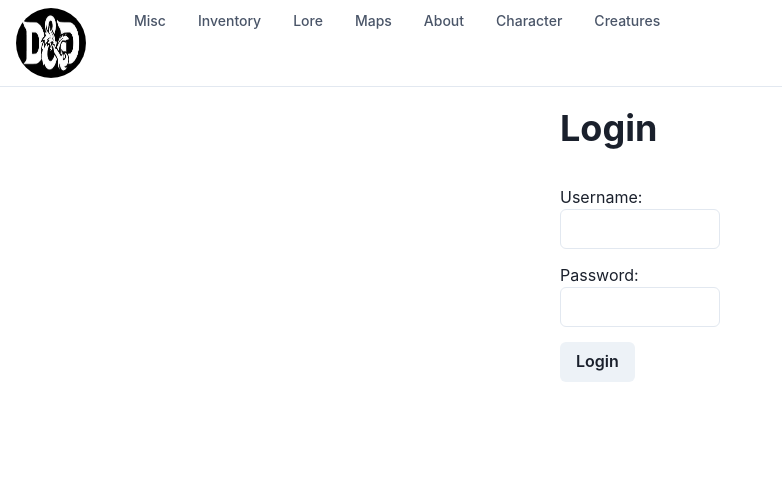
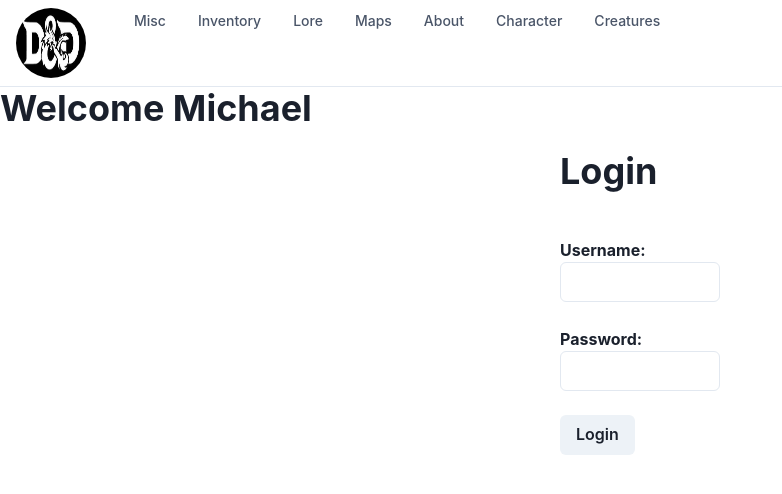
Before and after one commit to Napiorski/rpg-player-app, a Next.js app: page /login in a window 1280 px wide. Shown: the top 494 px of the page, without its empty margins (0-782 px from the left). Built offline with nearby package versions, Linux system fonts and the light colour scheme.

Commit message:
added and edited the onSubmit in the login page

```diff
--- a/components/label-input/index.tsx
+++ b/components/label-input/index.tsx
@@ -16,6 +16,32 @@ type LabelInputProps = {
   registerId: string;
   register: UseFormRegister<CharacterSheetInputs>;
   errors?: Partial<FieldErrorsImpl<CharacterSheetInputs>>;
+  type?:
+    | "tel"
+    | "text"
+    | "number"
+    | "password"
+    | "email"
+    | "search"
+    | "url"
+    | "date"
+    | "datetime-local"
+    | "month"
+    | "time"
+    | "week"
+    | "color"
+    | "file"
+    | "range"
+    | "image"
+    | "checkbox"
+    | "radio"
+    | "submit"
+    | "reset"
+    | "button"
+    | "hidden"
+    | "file"
+    | "file[]"
+    | undefined;
 };
 
 export function LabelInput({
@@ -23,18 +49,18 @@ export function LabelInput({
   registerId,
   register,
   errors,
+  type = "text",
 }: LabelInputProps) {
   return (
     <>
-      <Text mb="8px" fontWeight={"bold"}>
-        {label}
-        {errors && errors[registerId] && (
-          <Box pl={"15px"} display="inline-flex">
-            <Warning>* This field is required</Warning>
-          </Box>
-        )}
-      </Text>
+      <Text fontWeight={"bold"}>{label}</Text>
+      {errors && errors[registerId] && (
+        <Box pl={"10px"} display="inline-flex">
+          <Warning>* This field is required</Warning>
+        </Box>
+      )}
       <Input
+        type={type}
         borderColor={errors && errors[registerId] ? "red" : "inherit"}
         {...register(registerId, { required: true })}
       />
--- a/pages/_app.tsx
+++ b/pages/_app.tsx
@@ -3,17 +3,20 @@ import { ChakraProvider } from "@chakra-ui/react";
 import { AppProps } from "next/app";
 import { QueryClient, QueryClientProvider } from "react-query";
 import { Navbar } from "../components/navbar";
+import { AppProvider } from "context/providers/app-provider";
 
 const queryClient = new QueryClient();
 
 function MyApp({ Component, pageProps }: AppProps) {
   return (
+    <AppProvider>
       <QueryClientProvider client={queryClient}>
         <ChakraProvider>
           <Navbar />
           <Component {...pageProps} />
         </ChakraProvider>
       </QueryClientProvider>
+    </AppProvider>
   );
 }
 
--- a/pages/login/index.tsx
+++ b/pages/login/index.tsx
@@ -1,7 +1,9 @@
+import * as React from "react";
 import Image from "next/image";
 import { Inter } from "@next/font/google";
 import styles from "../styles/Home.module.css";
 import {
+  Box,
   Button,
   Card,
   Center,
@@ -10,12 +12,33 @@ import {
   Heading,
   Input,
 } from "@chakra-ui/react";
+import { AppContext } from "context/providers/app-provider";
+import { LabelInput } from "components/label-input";
+import { useForm, SubmitHandler } from "react-hook-form";
 
 const inter = Inter({ subsets: ["latin"] });
 
+export type LoginInputs = {
+  [key: string]: string;
+};
+
 export default function Login() {
+  const {
+    register,
+    handleSubmit,
+    watch,
+    formState: { errors },
+  } = useForm<LoginInputs>();
+
+  const onSubmit: SubmitHandler<LoginInputs> = (data) => {
+    // TODO: send the data to the server and get a response
+    console.log(data);
+  };
+
+  const { user, login, logout } = React.useContext(AppContext);
   return (
-    <>
+    <form onSubmit={handleSubmit(onSubmit)}>
+      {user && <Heading>Welcome {user}</Heading>}
       <Grid
         gridTemplateColumns="repeat(7, 1fr)"
         gridTemplateRows="20% 20% 20% 20% 20%"
@@ -25,16 +48,28 @@ export default function Login() {
         <GridItem gridColumnStart={4}>
           <Heading>Login</Heading>
         </GridItem>
-        <GridItem gridColumnStart={4}>
-          Username: <Input></Input>
+        <GridItem gridColumnStart={4} mb={50}>
+          <LabelInput
+            registerId="userName"
+            register={register}
+            label="Username:"
+            errors={errors}
+            type="email"
+          />
         </GridItem>
         <GridItem gridColumnStart={4}>
-          Password: <Input type="password"></Input>
+          <LabelInput
+            registerId="password"
+            register={register}
+            label="Password:"
+            type="password"
+            errors={errors}
+          />
         </GridItem>
         <GridItem gridColumnStart={4}>
-          <Button>Login</Button>
+          <Button type="submit">Login</Button>
         </GridItem>
       </Grid>
-    </>
+    </form>
   );
 }
```
Also changed, not shown: pages/character/index.tsx (+5 -3 lines). Lines whose indentation alone changed are shown as unchanged.
